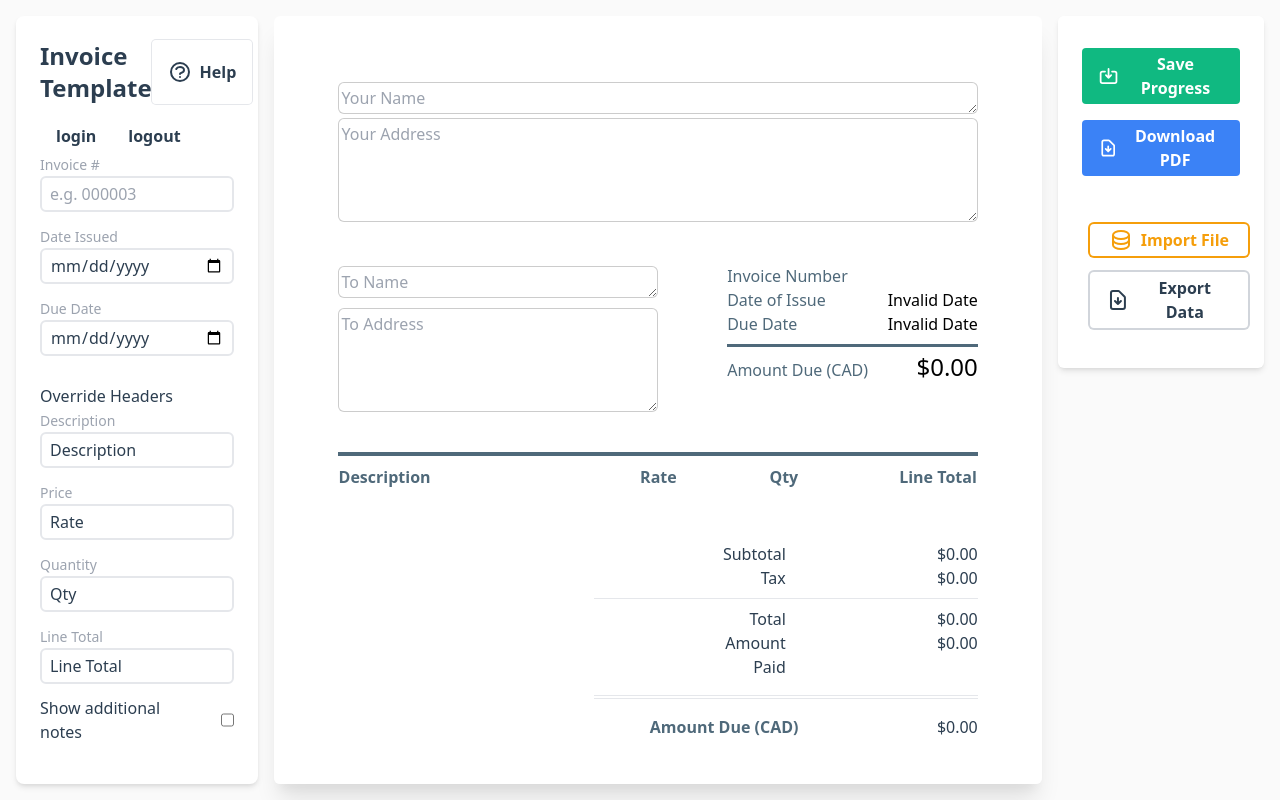
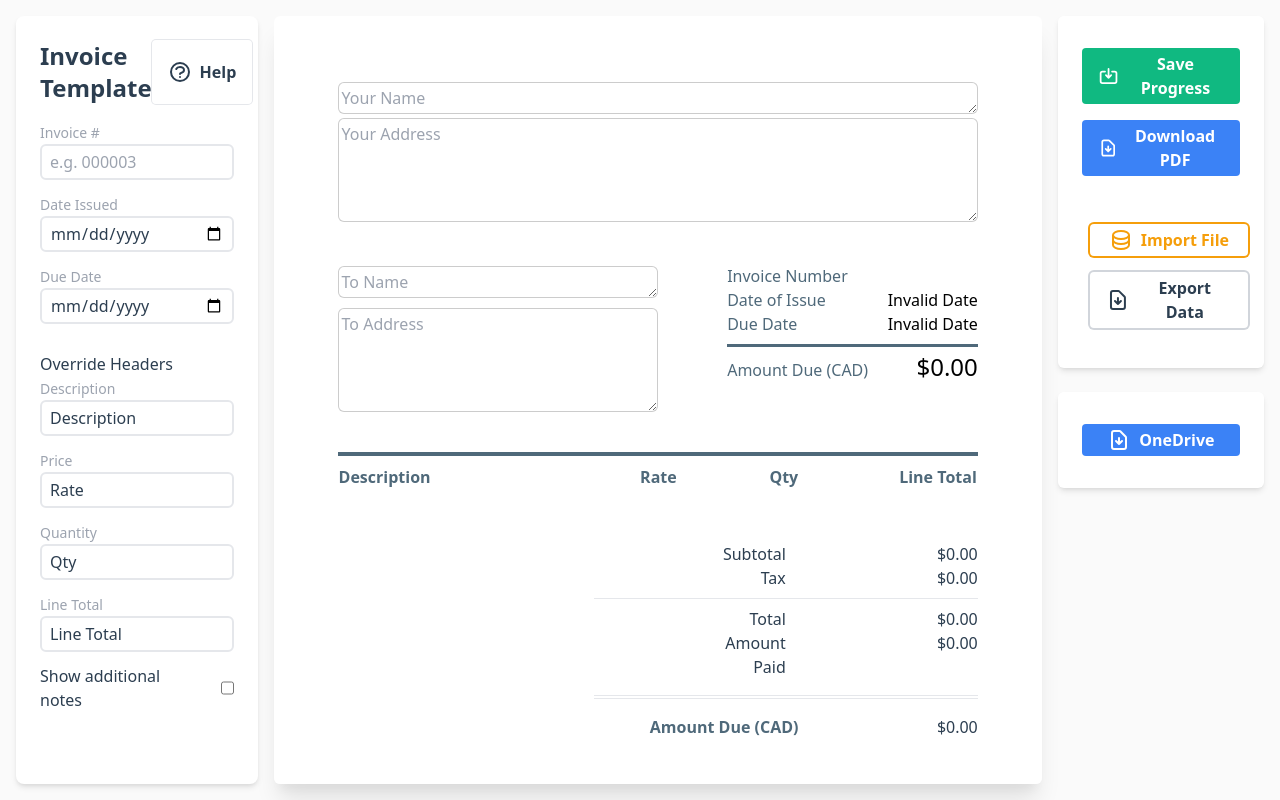
Before and after one commit to bill-ahmed/simple-invoice, a Vue app: page / in a window 1280 px wide. Built offline with nearby package versions, Linux system fonts and the light colour scheme; no server answers.

Commit message:
state management to track auth status - auto-login user is still active

```diff
--- a/package.json
+++ b/package.json
@@ -13,7 +13,8 @@
     "papaparse": "^5.3.1",
     "vue": "^3.0.0",
     "vue-toastification": "^2.0.0-rc.5",
-    "vuedraggable": "^4.1.0"
+    "vuedraggable": "^4.1.0",
+    "vuex": "^4.0.2"
   },
   "devDependencies": {
     "@tailwindcss/postcss7-compat": "^2.2.17",
--- a/src/App.vue
+++ b/src/App.vue
@@ -14,11 +14,6 @@
 
             <span> Help </span>
           </button>
-        </div>
-
-        <div>
-          <button @click="login"> login </button>
-          <button @click="logout"> logout </button>
         </div>
 
         <!-- Meta data controls -->
@@ -58,10 +53,10 @@
       <EditorVue v-if="!loading" class="rounded-md" :meta="invoiceMeta" :data="invoiceData"/>
       <div v-else class="text-sm"> Loading... </div>
 
+      <!-- Right-side options -->
       <div class="col w-1/5 overflow-auto">
         <!-- Controls -->
         <div class="m-4 mb-2 p-6 shadow-md bg-white rounded-md">
-          <div>
           <input type="file" :key="filePickerKey" id="file_picker" class="hidden" accept=".csv"/>
           <div class="col">
             <button class="my-2 btn-success btn-icon" @click="save">
@@ -96,14 +91,22 @@
                 <span> Export Data </span>
               </button>
             </div>
-
-              <!-- <button @click="debug">debug</button> -->
-            </div>
           </div>
         </div>
 
+        <div class="m-4 mb-2 p-6 shadow-md bg-white rounded-md">
+          <button v-if="!$store.getters.isLoggedIn" class="my-2 btn-info btn-icon w-full" @click="loginOneDrive">
+            <svg xmlns="http://www.w3.org/2000/svg" class="h-6 w-6 mr-2" fill="none" viewBox="0 0 24 24" stroke="currentColor">
+              <path stroke-linecap="round" stroke-linejoin="round" stroke-width="2" d="M12 10v6m0 0l-3-3m3 3l3-3m2 8H7a2 2 0 01-2-2V5a2 2 0 012-2h5.586a1 1 0 01.707.293l5.414 5.414a1 1 0 01.293.707V19a2 2 0 01-2 2z" />
+            </svg>
 
+            <span> OneDrive </span>
+          </button>
 
+          <button v-if="$store.getters.isLoggedInOneDrive" @click="logoutOneDrive">
+            Logout OneDrive
+          </button>
+        </div>
       </div>
     </div>
   </div>
@@ -143,36 +146,20 @@ export default {
       toast: useToast()
     }
   },
+  mounted() {
+    this.loading = true;
+    this.$store.dispatch('checkAuth').then(() => { this.loading = false; });
+  },
   methods: {
     debug() { this.invoiceData.body.items[0].description = 'test' },
-    async login() {
+    async loginOneDrive() {
       this.loading = true;
-      this.errors = [];
-
-      let loginResponse;
-
-      // See if we can silently login first!
-      try {
-        loginResponse = await this.$msal.ssoSilent(AUTHENTICATION.azure.scopes);
-        console.log('silent login!', loginResponse)
-      } catch (error) {
-        // Silent login failed, ask user now
-        try {
-          loginResponse = await this.$msal.loginPopup(AUTHENTICATION.azure.scopes);
-          console.log('signed in after popup!', loginResponse)
-        } catch (error) {
-          console.error('failed to login', error)
-          this.errors.push(error);
-        }
-      }
+      await this.$store.dispatch('loginOneDrive');
 
       this.loading = false;
     },
-    async logout() {
-      await this.$msal.logoutRedirect({
-        postLogoutRedirectUri: window.location.href
-      })
-      console.log('logged out!')
+    logoutOneDrive() {
+      this.$store.dispatch('logoutOneDrive');
     },
     save() {
       localStorage.setItem('invoiceDataMeta', JSON.stringify(this.invoiceMeta))
--- a/src/main.js
+++ b/src/main.js
@@ -1,28 +1,16 @@
 import { createApp } from 'vue'
 import Toast, { POSITION  } from "vue-toastification";
 
-// Cloud auth providers
-import * as msal from "@azure/msal-browser";
-
-import App from './App.vue'
+import App from './App.vue';
+import Store from './store';
 
 import './styles/app.css';
 import "vue-toastification/dist/index.css";
-import { AUTHENTICATION } from './constants';
 
 // TODO: Remove this!
 console.warn = () => {}
 
-const msalConfig = {
-  auth: {
-    clientId: AUTHENTICATION.azure.client_id,
-    authority: 'https://login.microsoftonline.com/consumers/',
-    redirectUri: 'http://localhost:8080'
-  }
-}
-
 const app = createApp(App);
-app.config.globalProperties.$msal = new msal.PublicClientApplication(msalConfig)
 
 const toastOptions = {
   position: POSITION.BOTTOM_RIGHT,
@@ -30,5 +18,6 @@ const toastOptions = {
   maxToasts: 3
 }
 
+app.use(Store);
 app.use(Toast, toastOptions);
 app.mount('#app')
--- /dev/null
+++ b/src/store/index.js
@@ -0,0 +1,106 @@
+import { createStore  } from 'vuex'
+import { AUTHENTICATION } from '../constants';
+
+// Cloud auth providers
+import * as msal from "@azure/msal-browser";
+
+const msalConfig = {
+  auth: {
+    clientId: AUTHENTICATION.azure.client_id,
+    authority: 'https://login.microsoftonline.com/consumers/',
+    redirectUri: 'http://localhost:8080'
+  }
+}
+
+export default createStore({
+  state: {
+    /** Who the user is logged in with. */
+    authProvider: '',
+
+    /** Access token for user. */
+    accessToken: null,
+
+    /** Details about the user's account. */
+    account: null,
+
+    /** Microsoft authentication helper. */
+    msal: new msal.PublicClientApplication(msalConfig),
+  },
+  mutations: {
+    authProvider(state, newProvider) { state.authProvider = newProvider; },
+    accessToken(state, token) { state.accessToken = token; },
+    account(state, account) { state.account = account; },
+    msal(state, m) { state.msal = m; }
+  },
+  getters: {
+    /** True iff user logged in with ANY possible provider */
+    isLoggedIn(state) { return !!state.authProvider; },
+
+    /**
+     * True iff user is authenticated with OneDrive
+     */
+    isLoggedInOneDrive(state) { return state.authProvider === 'microsoft'; }
+  },
+  actions: {
+    /**
+     * Checks if user already authenticated
+     * and can be logged in silently.
+     */
+    async checkAuth({ state, commit }) {
+      try {
+        let loginResponse = await state.msal.ssoSilent(AUTHENTICATION.azure.scopes);
+
+        commit('authProvider', 'microsoft');
+        commit('accessToken', loginResponse.accessToken);
+        commit('account', loginResponse.account);
+
+        // TODO: Support for Google Drive
+      } catch (error) {
+        // Silently fail
+      }
+    },
+    /**
+     * Login with OneDrive. If user session is still active
+     * then it will refresh silently. Otherwise, a popup window
+     * will prompt user to authenticate.
+     */
+    async loginOneDrive({ state, commit }) {
+      let loginResponse;
+
+      const updateState = () => {
+        commit('authProvider', 'microsoft');
+        commit('accessToken', loginResponse.accessToken);
+        commit('account', loginResponse.account);
+      }
+
+      // See if we can silently login first!
+      try {
+        loginResponse = await state.msal.ssoSilent(AUTHENTICATION.azure.scopes);
+        console.log('silent login!', loginResponse)
+
+        updateState();
+
+      } catch (error) {
+        // Silent login failed, ask user now
+        try {
+          loginResponse = await state.msal.loginPopup(AUTHENTICATION.azure.scopes);
+          console.log('signed in after popup!', loginResponse)
+
+          updateState();
+
+        } catch (error) {
+          console.error('failed to login', error)
+        }
+      }
+    },
+    async logoutOneDrive({ state, commit }) {
+      commit('authProvider', '');
+      commit('accessToken', '');
+      commit('account', '');
+
+      await state.msal.logoutRedirect({
+        postLogoutRedirectUri: window.location.href
+      });
+    }
+  }
+});
```
Also changed, not shown: 1 other file (tests, documents, lock files or other folders). Lines whose indentation alone changed are shown as unchanged.
